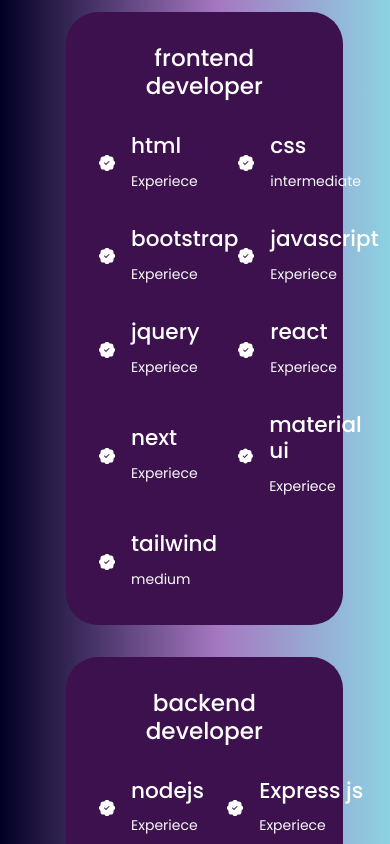
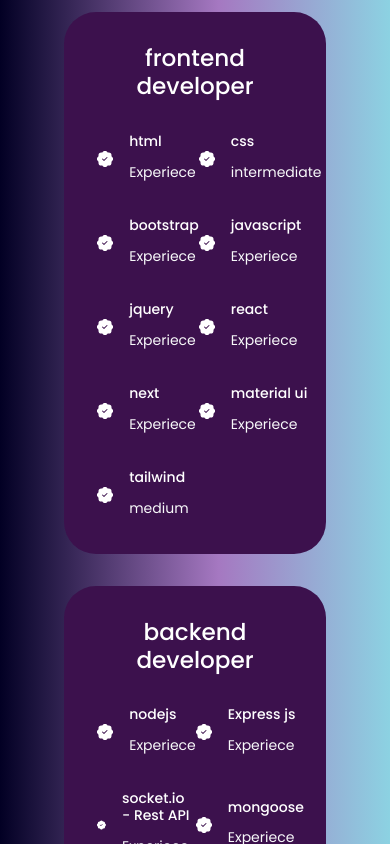
Before and after one commit to Reem99-sina/profileReem, a React (Create React App) app: page / in a window 390 px wide. Shown: the part 1940-2784 px from the top of the page. Built offline with nearby package versions, Linux system fonts and the light colour scheme.

Commit message:
new profile

```diff
--- a/src/component/serivers/serivers.css
+++ b/src/component/serivers/serivers.css
@@ -71,6 +71,7 @@
 .bar {
     background-color: #eee;
     border-radius: 5px;
+    transition: width 2s;
 }
 
 .bar.flex {
@@ -82,7 +83,7 @@
     position: absolute;
     top: 0;
     left: 0;
-    transition: width 2s;
+    /* transition: width 2s; */
 }
 
 .tag {
--- a/src/index.css
+++ b/src/index.css
@@ -116,4 +116,7 @@
   section > h2 {
     margin-bottom: 2rem;
   }
+  h4{
+    font-size: 14px;
+  }
 }
```
